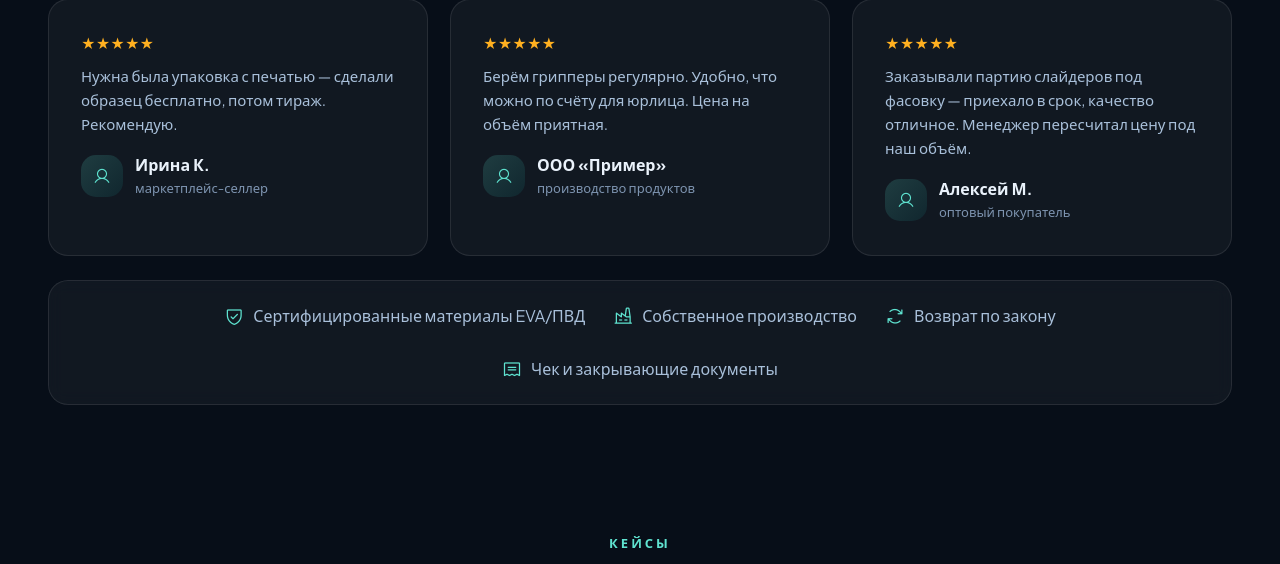
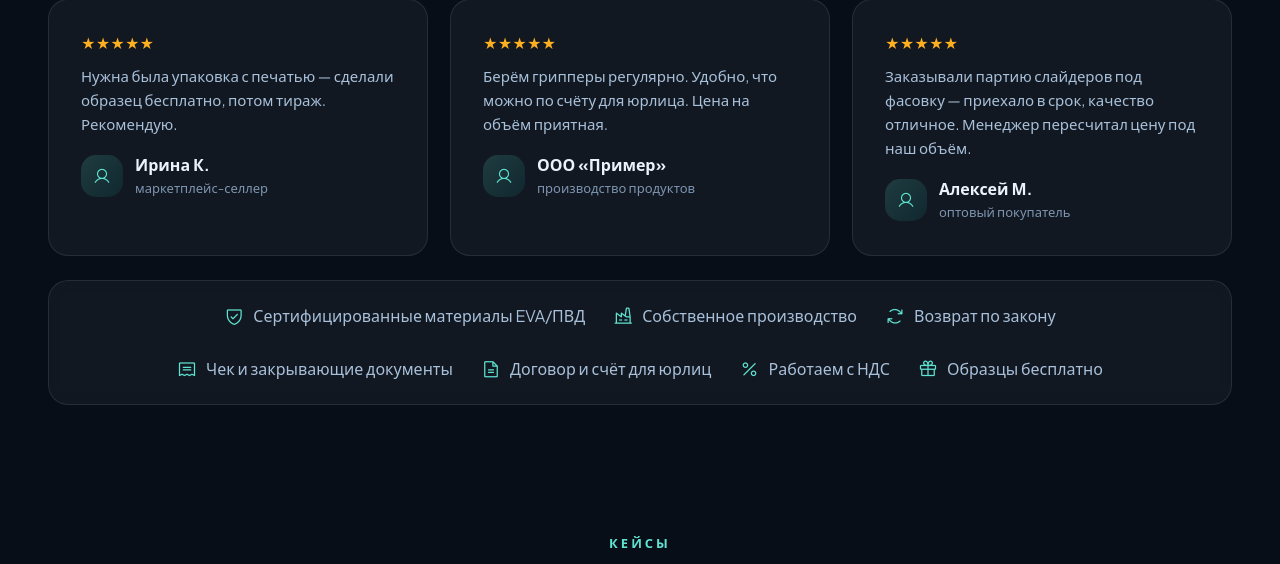
Before and after one commit to eabazunov-afk/zippaket-optom, a PHP site: page / in a window 1280 px wide. Shown: the part 5042-5606 px from the top of the page. Run offline with PHP 8.4, Linux system fonts and the light colour scheme; data comes from the database, SQL or seed files in the repository; data that the repository does not hold is empty; some libraries are stand-ins or nearby versions.

Commit message:
feat(home): расширенный блок гарантий/документов (НДС, договор, образцы)
Co-Authored-By: Claude Opus 4.8 <noreply@anthropic.com>

```diff
--- a/www/index.php
+++ b/www/index.php
@@ -496,6 +496,9 @@ $zSaleEnd = (strtotime('today 23:59:59') + 3 * 86400) * 1000;
                         <span style="display:flex;align-items:center;gap:9px;color:var(--z-text-2)"><i class="ph ph-factory" style="color:var(--z-mint);font-size:20px"></i> Собственное производство</span>
                         <span style="display:flex;align-items:center;gap:9px;color:var(--z-text-2)"><i class="ph ph-arrows-clockwise" style="color:var(--z-mint);font-size:20px"></i> Возврат по закону</span>
                         <span style="display:flex;align-items:center;gap:9px;color:var(--z-text-2)"><i class="ph ph-receipt" style="color:var(--z-mint);font-size:20px"></i> Чек и закрывающие документы</span>
+                        <span style="display:flex;align-items:center;gap:9px;color:var(--z-text-2)"><i class="ph ph-file-text" style="color:var(--z-mint);font-size:20px"></i> Договор и счёт для юрлиц</span>
+                        <span style="display:flex;align-items:center;gap:9px;color:var(--z-text-2)"><i class="ph ph-percent" style="color:var(--z-mint);font-size:20px"></i> Работаем с НДС</span>
+                        <span style="display:flex;align-items:center;gap:9px;color:var(--z-text-2)"><i class="ph ph-gift" style="color:var(--z-mint);font-size:20px"></i> Образцы бесплатно</span>
                     </div>
                 </div>
             </section>
```
